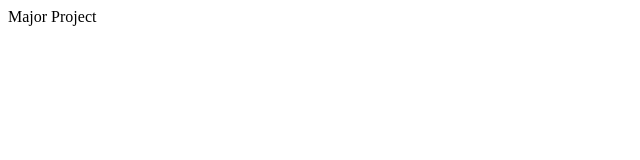
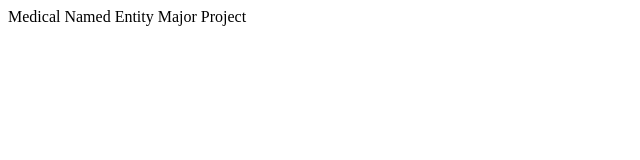
Before and after one commit to medicalnamedentity/medicalnamedentity.github.io, a plain HTML site: page index.html in a window 1280 px wide. Shown: the whole page, without its empty margins (0-640 px from the left). Drawn offline with Linux system fonts and the light colour scheme.

Commit message:
Update index.html

```diff
--- a/index.html
+++ b/index.html
@@ -1 +1,7 @@
-<html><title>Medical</title><body>Major Project</body></html>
+<html>
+<head> Medical Named Entity</head>
+<title>Medical</title>
+
+<body>Major Project</body>
+
+</html>
```
